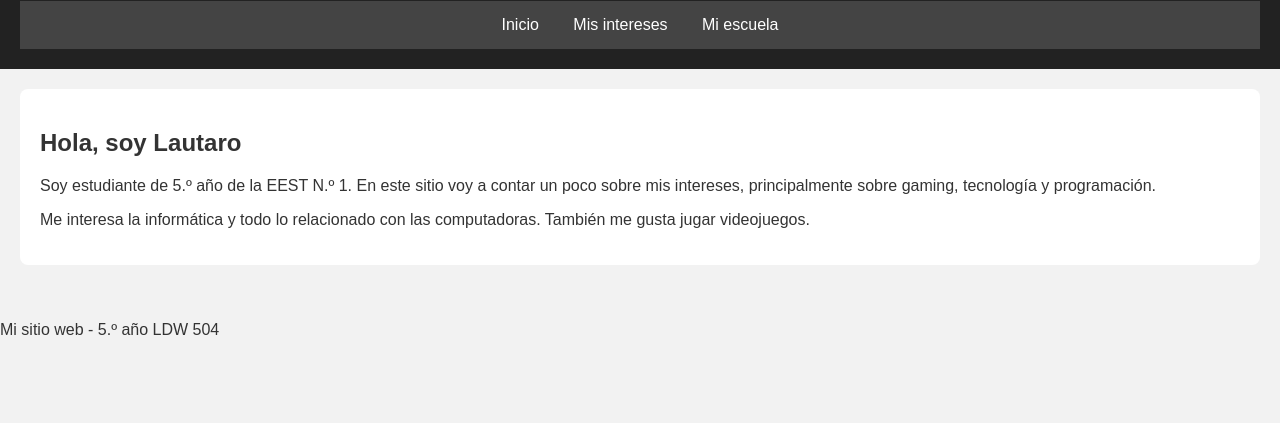
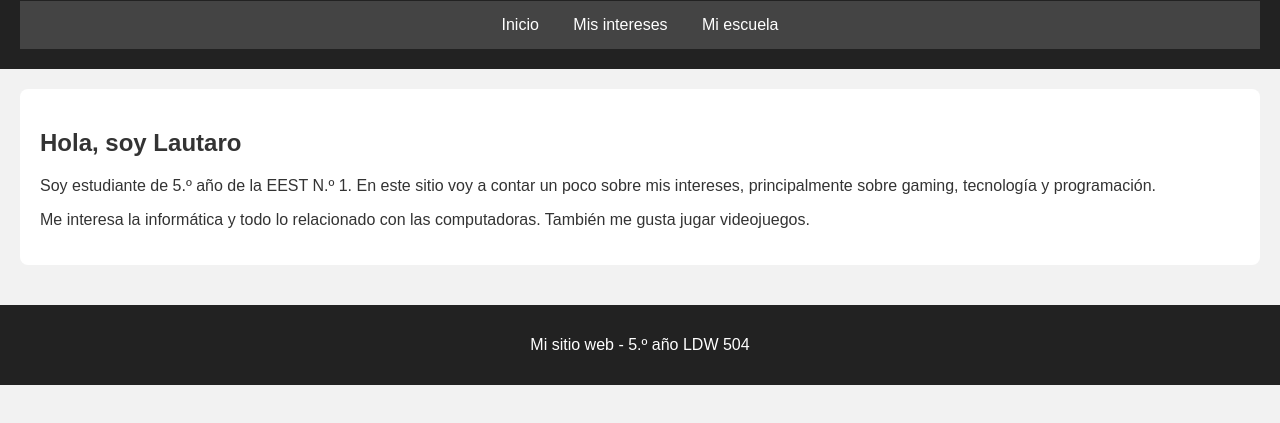
Before and after one commit to lautaronahuelpolo123-art/github2, a plain HTML site: page index.html in a window 1280 px wide. Shown: the part 99-522 px from the top of the page. Drawn offline with Linux system fonts and the light colour scheme.

Commit message:
agregar estilo al pie de página

```diff
--- a/estilos.css
+++ b/estilos.css
@@ -31,3 +31,9 @@ section {
     margin-bottom: 20px;
     border-radius: 8px;
 }
+footer {
+    background-color: #222;
+    color: white;
+    text-align: center;
+    padding: 15px;
+}
```
